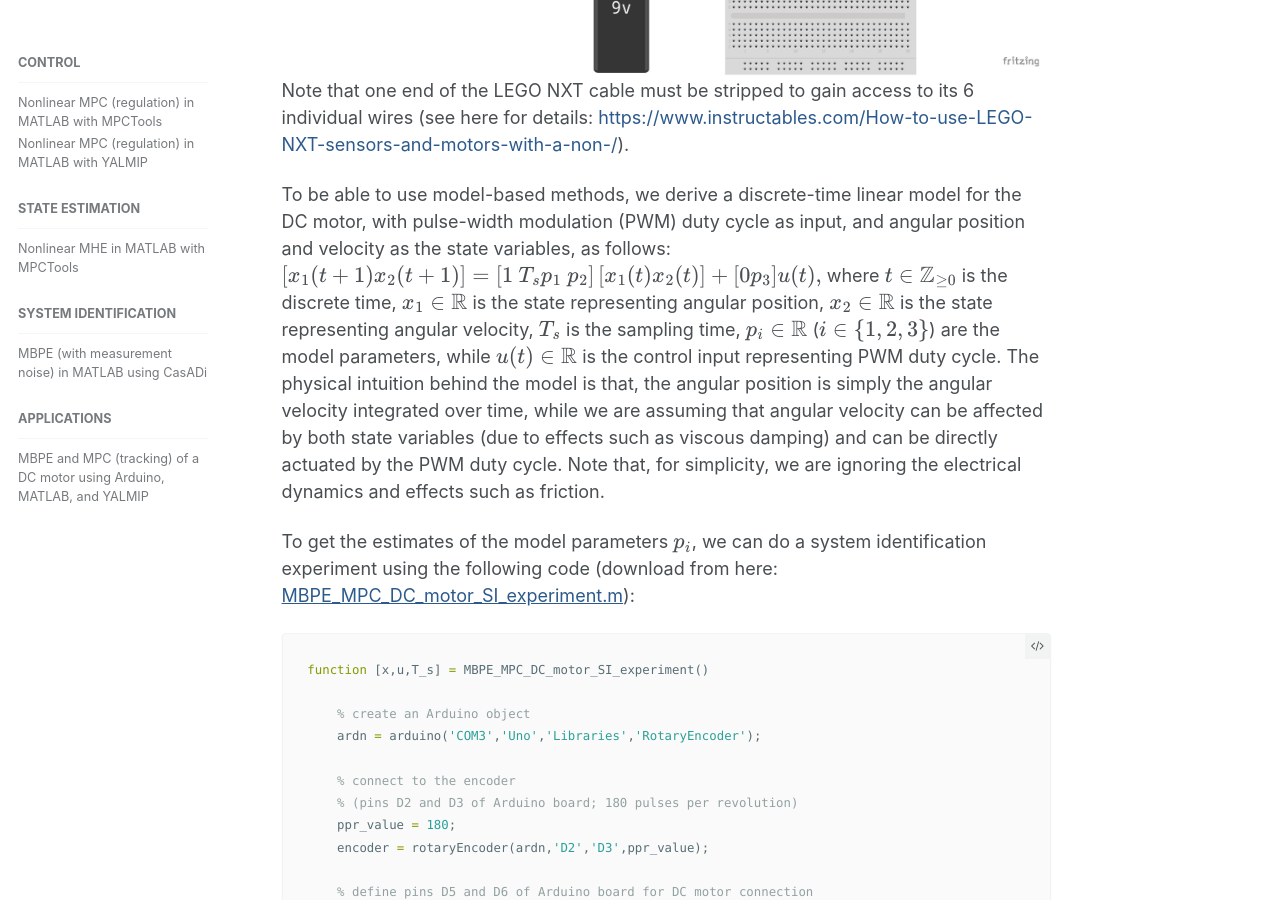
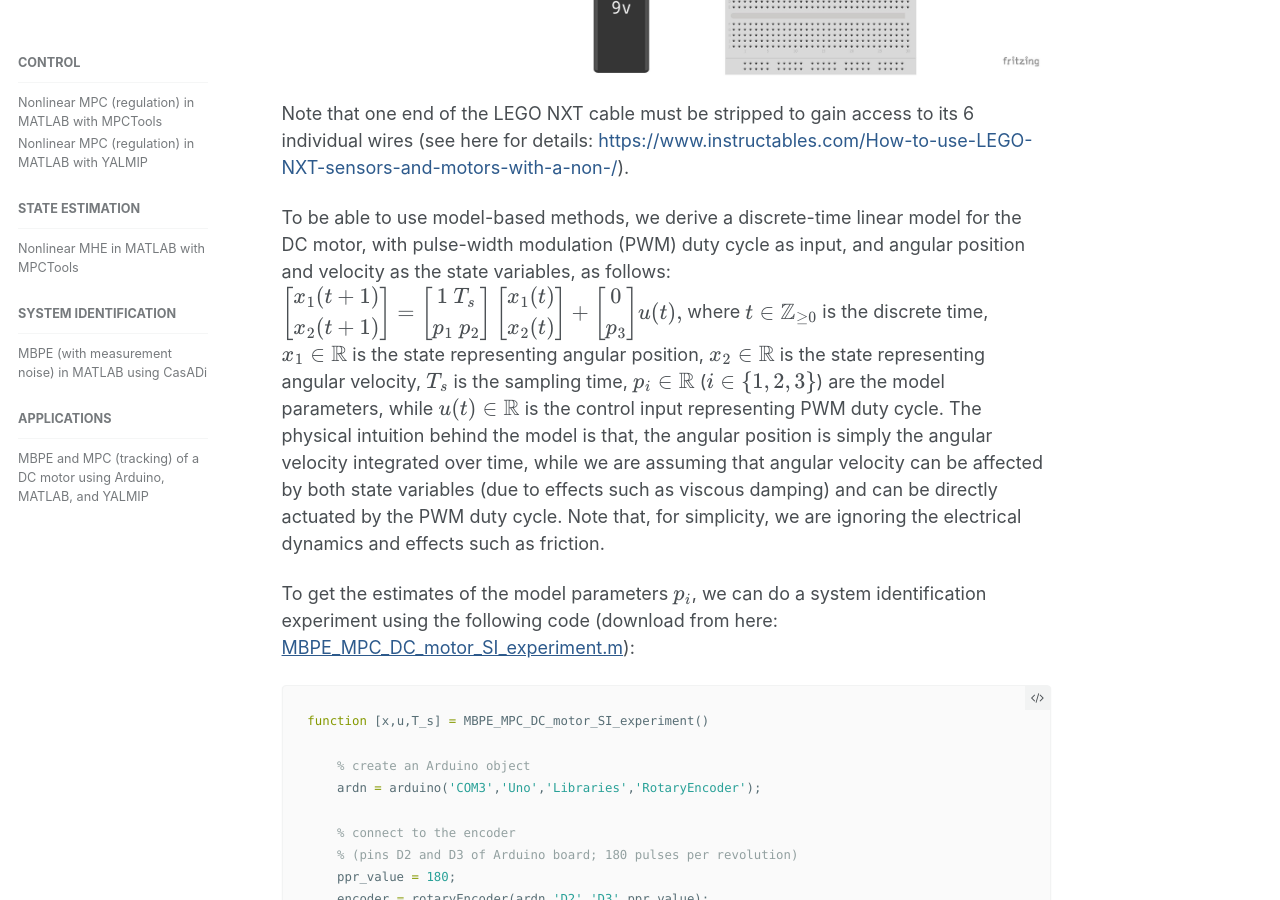
Before and after one commit to sirmatel/sirmatel.github.io, a Jekyll site: the page built from _posts/blog/2020-11-15-MBPE_MPC_DC_motor.md, in a window 1280 px wide and 900 px high, scrolled down 1114 px. Built offline with Jekyll 4.4.1, drawn with Linux system fonts in a browser that asks for light colours; formulas are drawn with MathJax 3; comment, search, counter and statistics services are not loaded.

```diff
--- a/_posts/blog/2020-11-15-MBPE_MPC_DC_motor.md
+++ b/_posts/blog/2020-11-15-MBPE_MPC_DC_motor.md
@@ -26,22 +26,23 @@ We start by building the physical setup, for which we will be using (the exact c
 
 A sketch of the physical setup, showing the components and wire connections (created using <a href="https://fritzing.org/" style="color: #2d5a8c">Fritzing</a> and <a href="https://www.leocad.org/" style="color: #2d5a8c">LeoCAD</a>) can be seen in the figure below.
 ![MBPE and MPC of DC motor, physical setup]({{ site.url }}/images/MBPE_MPC_DC_motor_setup.jpg){: .center-image }
+
 Note that one end of the LEGO NXT cable must be stripped to gain access to its 6 individual wires (see here for details: <a href="https://www.instructables.com/How-to-use-LEGO-NXT-sensors-and-motors-with-a-non-/" style="color: #2d5a8c">https://www.instructables.com/How-to-use-LEGO-NXT-sensors-and-motors-with-a-non-/</a>).
 
 To be able to use model-based methods, we derive a discrete-time linear model for the DC motor, with pulse-width modulation (PWM) duty cycle as input, and angular position and velocity as the state variables, as follows:
 $$
 \begin{equation}
 \begin{bmatrix}
-    x_1(t+1)
+    x_1(t+1) \\
 	x_2(t+1)
   \end{bmatrix} = \begin{bmatrix}
-    1 ~ T_s
+    1 ~ T_s \\
 	p_1 ~ p_2
   \end{bmatrix} \begin{bmatrix}
-    x_1(t)
+    x_1(t) \\
 	x_2(t)
   \end{bmatrix} + \begin{bmatrix}
-    0
+    0 \\
 	p_3
   \end{bmatrix} u(t),
 \end{equation}
```
